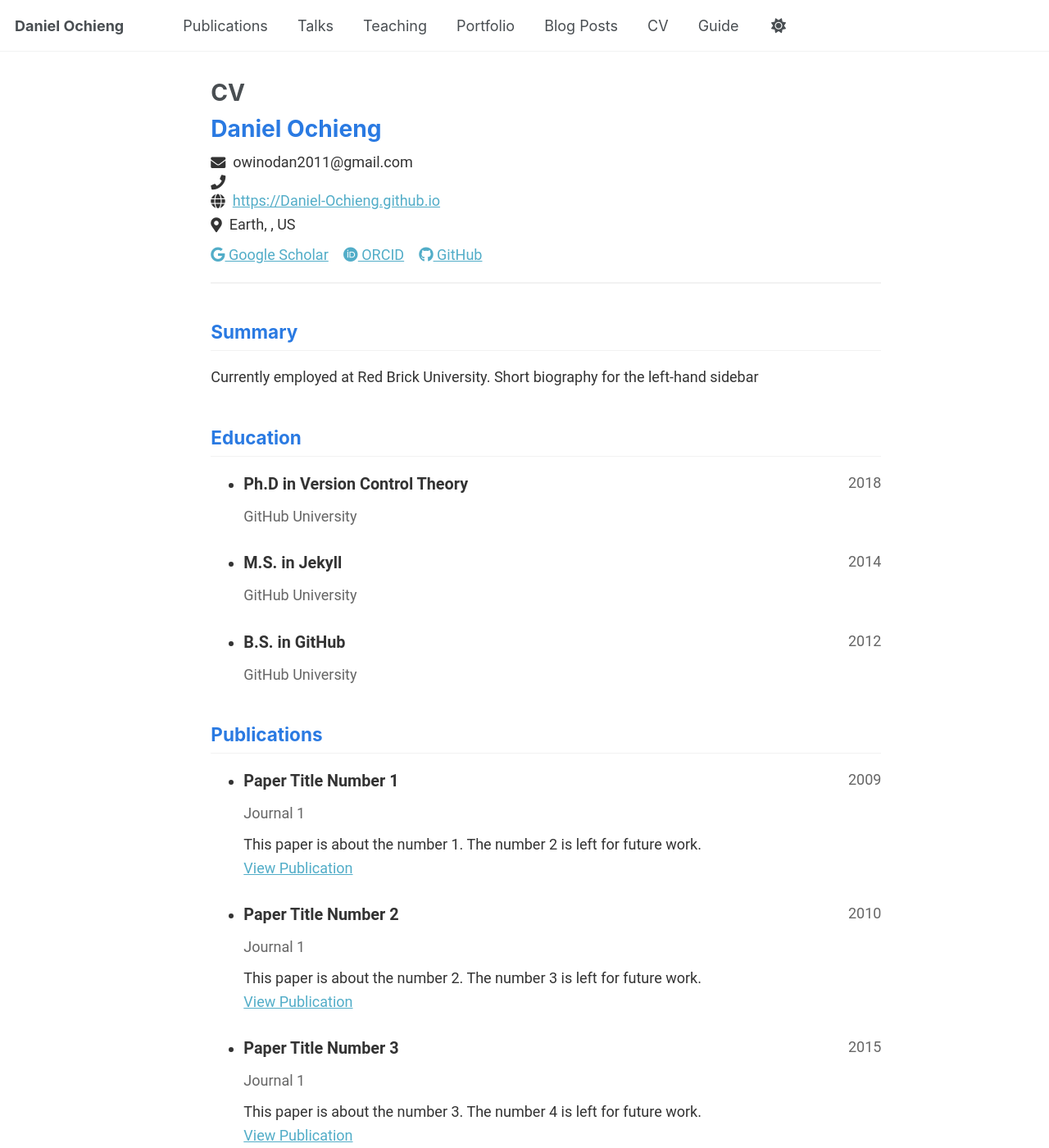
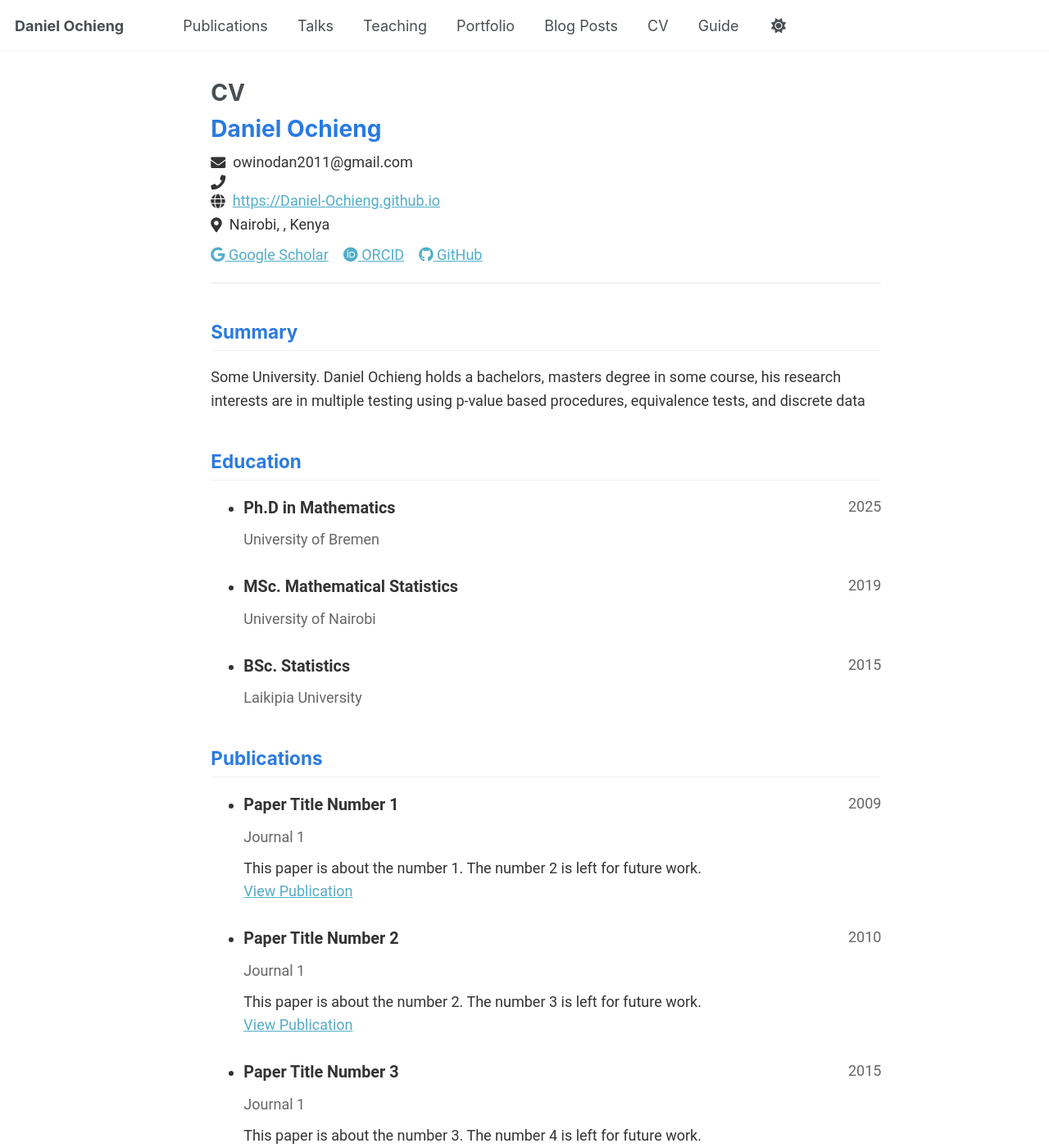
Before and after one commit to Daniel-Ochieng/Daniel-Ochieng.github.io, a Jekyll site: the page built from _pages/cv-json.md, in a window 1280 px wide and 1400 px high. Shown: the whole window at 82% size. Built offline with Jekyll 4.4.1, drawn with Linux system fonts in a browser that asks for light colours; a file with an impossible date is left out.

Commit message:
Update cv.json

```diff
--- a/_data/cv.json
+++ b/_data/cv.json
@@ -4,58 +4,58 @@
     "email": "owinodan2011@gmail.com",
     "phone": "",
     "website": "https://Daniel-Ochieng.github.io",
-    "summary": "Currently employed at Red Brick University. Short biography for the left-hand sidebar",
+    "summary": "Some University. Daniel Ochieng holds a bachelors, masters degree in some course, his research interests are in multiple testing using p-value based procedures, equivalence tests, and discrete data",
     "location": {
       "address": "",
-      "postalCode": "",
-      "city": "Earth",
-      "countryCode": "US",
+      "postalCode": "1088-00200",
+      "city": "Nairobi",
+      "countryCode": "Kenya",
       "region": ""
     },
     "profiles": [
       {
         "network": "Google Scholar",
-        "username": "",
-        "url": "https://scholar.google.com/citations?user=PS_CX0AAAAAJ"
+        "username": "Daniel Ochieng",
+        "url": ""
       },
       {
         "network": "ORCID",
-        "username": "",
-        "url": "http://orcid.org/yourorcidurl"
+        "username": "Daniel Ochieng",
+        "url": "https://orcid.org/0000-0002-1023-5028"
       },
       {
         "network": "GitHub",
-        "username": "academicpages",
-        "url": "https://github.com/academicpages"
+        "username": "Daniel-Ochieng",
+        "url": "https://github.com/Daniel-Ochieng"
       }
     ]
   },
   "work": [],
   "education": [
     {
-      "institution": "GitHub University",
-      "area": "Ph.D in Version Control Theory",
+      "institution": "University of Bremen",
+      "area": "Ph.D in Mathematics",
       "studyType": "",
-      "startDate": "",
-      "endDate": "2018",
+      "startDate": "2021",
+      "endDate": "2025",
       "gpa": null,
       "courses": []
     },
     {
-      "institution": "GitHub University",
-      "area": "M.S. in Jekyll",
+      "institution": "University of Nairobi",
+      "area": "MSc. Mathematical Statistics",
       "studyType": "",
-      "startDate": "",
-      "endDate": "2014",
+      "startDate": "2017",
+      "endDate": "2019",
       "gpa": null,
       "courses": []
     },
     {
-      "institution": "GitHub University",
-      "area": "B.S. in GitHub",
+      "institution": "Laikipia University",
+      "area": "BSc. Statistics",
       "studyType": "",
-      "startDate": "",
-      "endDate": "2012",
+      "startDate": "2012",
+      "endDate": "2015",
       "gpa": null,
       "courses": []
     }
```
